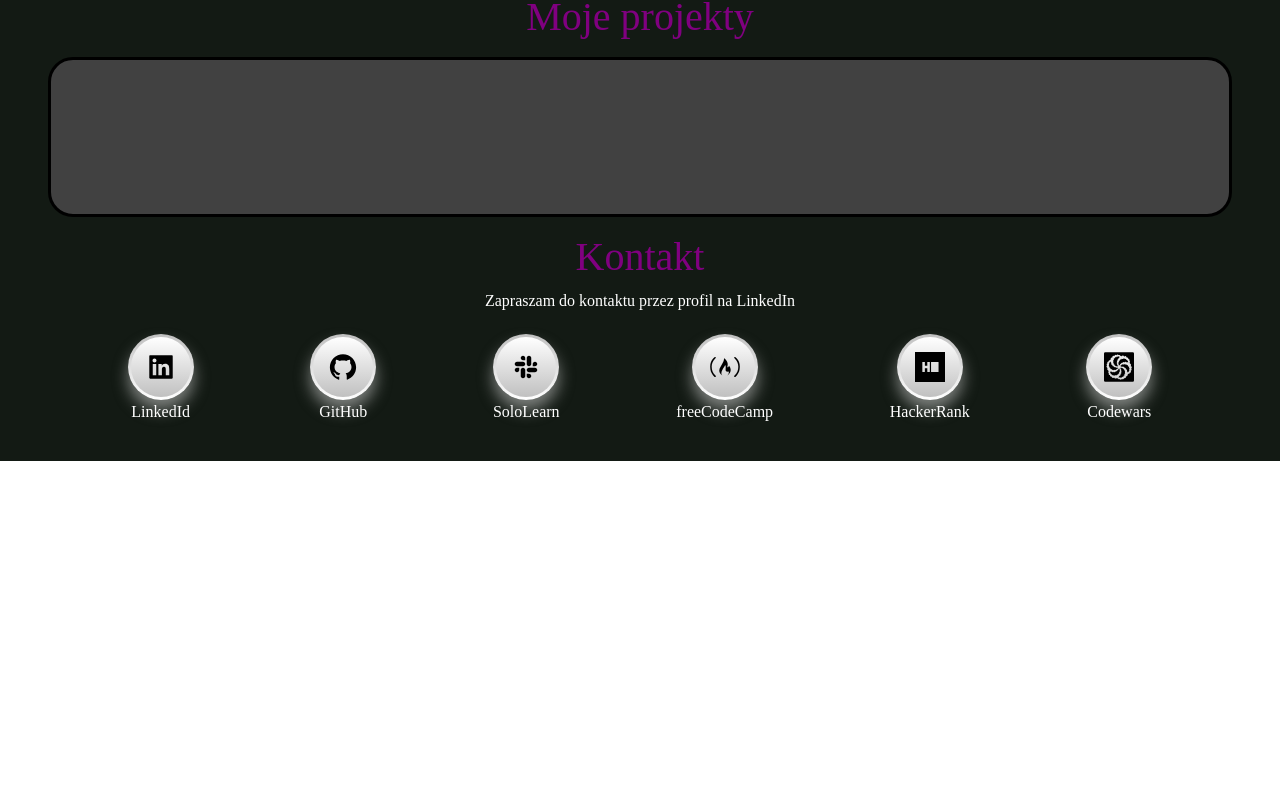
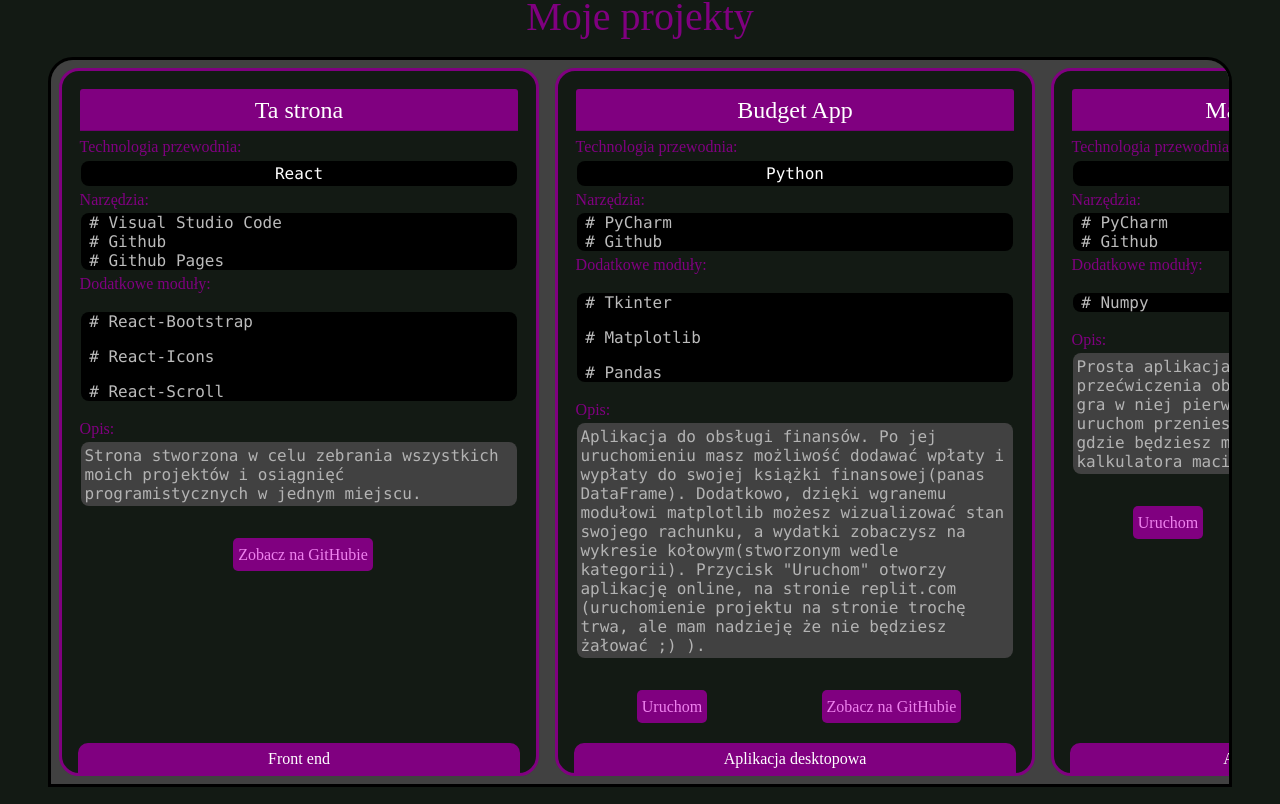
Before and after one commit to JakubPyt/website-about-me, a React (Create React App) app: page / in a window 1280 px wide. Shown: the part 1996-2800 px from the top of the page. Before the commit the page ends 2457 px from the top, so only its background shows below. Built offline with nearby package versions, Linux system fonts and the light colour scheme; a web font is replaced by a local one.

Commit message:
projects/Create cards in function

```diff
--- a/src/components/projects.css
+++ b/src/components/projects.css
@@ -6,9 +6,134 @@
     text-align: center;
 }
 .placeForProjects{
-    height: 10em;   /* Temporary height */
-    border-radius: 25px;
+    border-radius: 25px 25px 0 0;
     border: 3px solid black;
     margin: 1em 3em 0em 3em;
     background-color: var(--second-bg-color);
+    display: flex;
+    flex-direction: row;
+    overflow-x: scroll;
 }
+.placeForProjects::-webkit-scrollbar{
+    width: 1em;
+}
+.placeForProjects::-webkit-scrollbar-track{
+    background-color: gray;
+    border-radius: 10px 10px 0 0;
+}
+.placeForProjects::-webkit-scrollbar-thumb{
+    background-color: rgb(46, 46, 46);
+    border-radius: 10px 10px 2px 2px;
+}
+.placeForProjects::-webkit-scrollbar-thumb:hover{
+    background-color: black;
+}
+
+/* =============== */
+/* The card itself */
+/* =============== */
+/* Entire card */
+.projectCard{
+    padding: 1em;
+    margin: 0.5em;
+    min-width: 30em;
+    min-height: 31em;
+    background-color: var(--main-bg-color);
+    border: 3px solid var(--main-color);
+    border-radius: 20px;
+    color: var(--main-color);
+    display: flex;
+    transition: .2s;
+}
+/* Header of card */
+.projectCardHeader{
+    font-size: 1.5em;
+    display: flex;
+    justify-content: center;
+    text-align: center;
+    padding: 0.1em;
+    margin: 0.1em;
+    color: white;
+    background-color: var(--main-color);
+}
+/* Body of card */
+.projectCardBody{
+    padding: 0.1em;
+    border-radius: 30px;
+}
+
+/* ===================== */
+/* Elements in card body */
+/* ===================== */
+/* mainTech */
+.projectCardMainTech{
+    background-color: black;
+    color: white;
+    border-radius: 0.5em;
+    padding: 0.2em;
+    margin: 0.1em;
+    font: 1em consolas;
+    display: flex;
+    justify-content: center;
+}
+/* description */
+.projectCardDesc{
+    background-color: var(--second-bg-color);
+    color: rgb(179, 179, 179);
+    border-radius: 0.5em;
+    margin: 0.1em;
+    padding: 0.2em;
+    font: 1em consolas;
+}
+/* place for buttons */
+.projectCardButtonsSection{
+    display: flex;
+    justify-content: space-around;
+    margin: 1em 0;
+}
+/* single button */
+.projectCardButton{
+    background-color: var(--main-color);
+    border: var(--main-color);
+    color: var(--second-color);
+    padding: 0.3em;
+    border-radius: 5px;
+    margin: 1em 0em 1em 0.5em;
+}
+.projectCardButton:hover{
+    background-color: var(--second-color);
+    color: white;
+}
+/* type */
+.projectType{
+    background: var(--main-color);
+    border: 3px solid var(--main-color);
+    border-radius: 10px 10px 0px 0px;
+    position: absolute;
+    bottom: -3px; /* The same length what border in projectCards */
+    left: 1em;
+    right: 1em;
+    padding: 0.1em;
+    color: white;
+    display: flex;
+    justify-content: center;
+}
+
+/* ============== */
+/* Lists in cards */
+/* ============== */
+.projectCardList{
+    background-color: black;
+    color: rgb(187, 187, 187);
+    padding-left: 0.5em;
+    border-radius: 0.5em;
+    margin: 0.1em;
+    font: 1em consolas;
+}
+.projectCardListHeader{
+    margin: 0;
+}
+.projectCardListElement{
+    padding: 0;
+    margin: 0;
+}
--- a/src/components/projects.js
+++ b/src/components/projects.js
@@ -129,7 +129,71 @@ class Projects extends React.Component {
     return (
       // It generates field
       <div className="placeForProjects">
+        {
+          // This map get all projects from state
+          projects.map((project) => (
+            // The whole card
+            <Card key={project.name} className="projectCard">
+              {/* Header */}
+              <Card.Header className="projectCardHeader">
+                {project.title}
+              </Card.Header>
+
+              <Card.Body className="projectCardBody">
+                {/* mainTech */}
+                Technologia przewodnia:{" "}
+                <p className="projectCardMainTech"> {project.mainTech} </p>
+                {/* tools */}
+                {/* Not displayed if empty */}
+                {project.tools.length == [] ? null : (
+                  <div>
+                    <p className="projectCardListHeader">Narzędzia:</p>
+                    <div className="projectCardList">
+                      {project.tools.map((tool) => (
+                        <p className="projectCardListElement"># {tool}</p>
+                      ))}
+                    </div>
+                  </div>
+                )}
+                {/* modules */}
+                {/* Not displayed if empty */}
+                {project.modules.length == [] ? null : (
+                  <div>
+                    <p className="projectCardList_p">Dodatkowe moduły:</p>
+                    <div className="projectCardList">
+                      {project.modules.map((module) => (
+                        <p className="projectCardList_p_element"># {module}</p>
+                      ))}
+                    </div>
+                  </div>
+                )}
+                {/* description */}
+                Opis:{" "}
+                <div className="projectCardDesc">{project.description}</div>
+                {/* buttons */}
+                <div className="projectCardButtonsSection">
+                  {/* Run button */}
+                  {/* Not displayed if empty */}
+                  {project.link_run == "" ? null : (
+                    <a href={project.link_run}>
+                      <button className="projectCardButton">Uruchom</button>
+                    </a>
+                  )}
+
+                  {/* Git button */}
+                  <a href={project.link_git}>
+                    <button className="projectCardButton">
+                      Zobacz na GitHubie
+                    </button>
+                  </a>
                 </div>
+              </Card.Body>
+              {/* type */}
+              <div className="projectType">{project.type}</div>
+            </Card>
+          ))
+        }
+      </div>
     );
   }
   render() {
```
